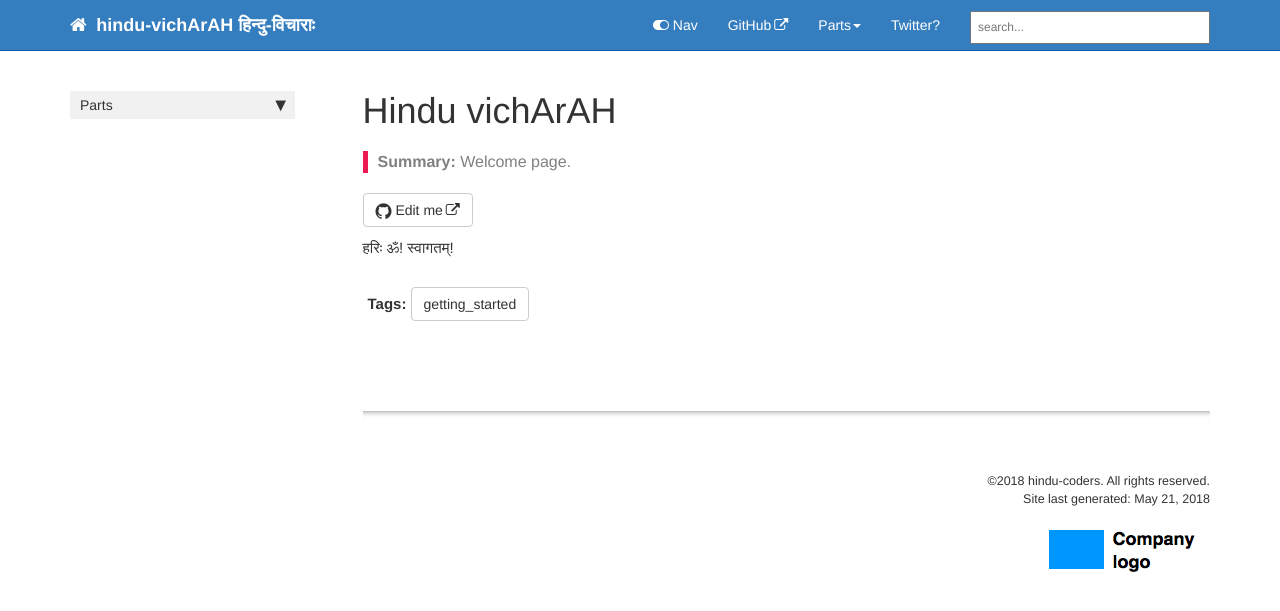
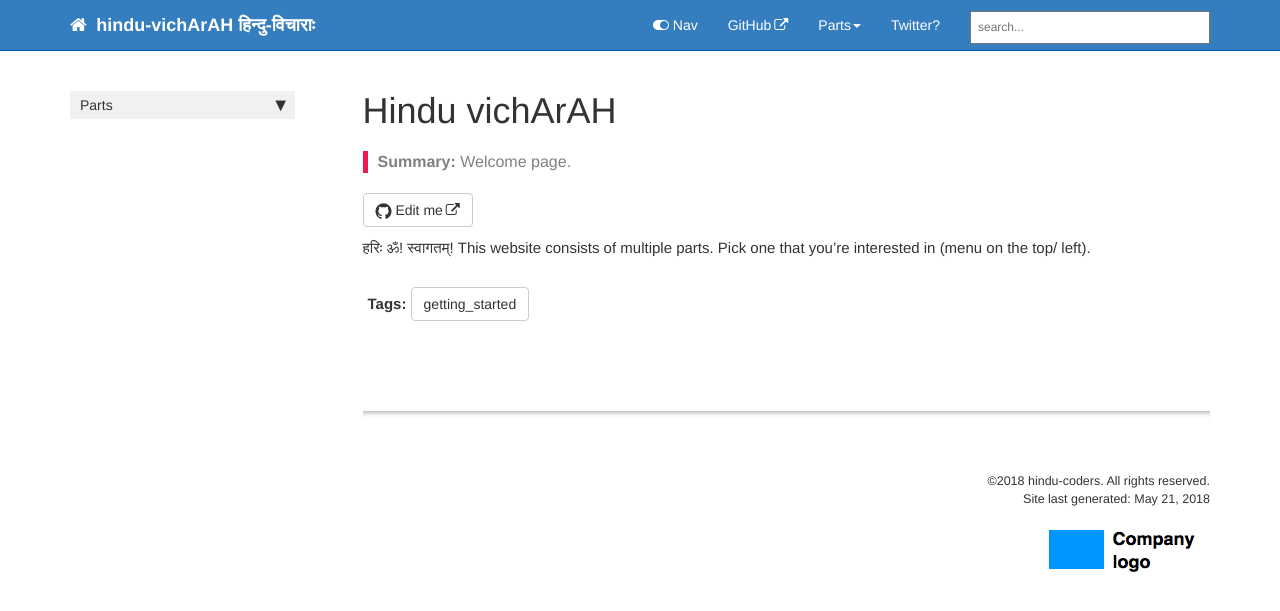
Before and after one commit to somasushma/hindutva.github.io, a Jekyll site: the page built from index.md, in a window 1280 px wide. Shown: the top 611 px of the page. Built offline with Jekyll 4.4.1, drawn with Linux system fonts in a browser that asks for light colours; nearby versions of some CDN libraries; comment, search, counter and statistics services are not loaded.

Commit message:
Try to fix links

```diff
--- a/_config.yml
+++ b/_config.yml
@@ -12,7 +12,7 @@ site_title: hindu-vichArAH हिन्दु-विचाराः
 company_name: hindu-coders
 # this appears in the footer
 
-github_editme_path: hindu-coders/hindu-vichaarah/blob/gh-pages/
+github_editme_path: hindu-coders/hindu-vichaarah/blob/gh-pages
 # if you're using Github, provide the basepath to the branch you've created for reviews, following the sample here. if not, leave this value blank.
 
 # gitlab_editme_path: tomjoht/documentation-theme-jekyll/blob/gh-pages/
--- a/index.md
+++ b/index.md
@@ -8,3 +8,4 @@ summary: Welcome page.
 ---
 
 हरिः ॐ! स्वागतम्!
+This website consists of multiple parts. Pick one that you're interested in (menu on the top/ left).
```
Also changed, not shown: _data/sidebars/hindutvam_sidebar.yml (+3 -9 lines), pages/hindutvam/introduction.md (+3 -1 lines).
